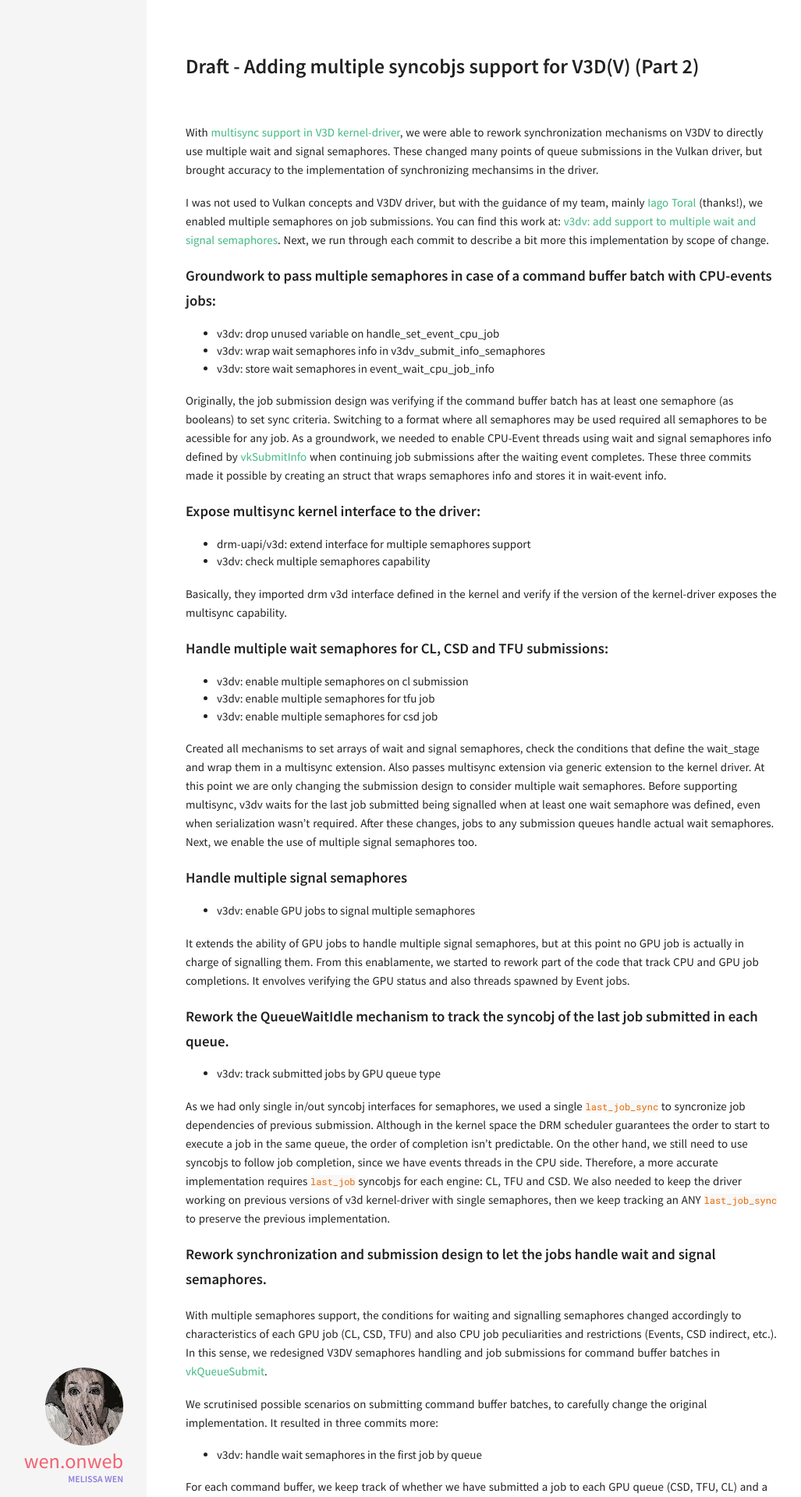
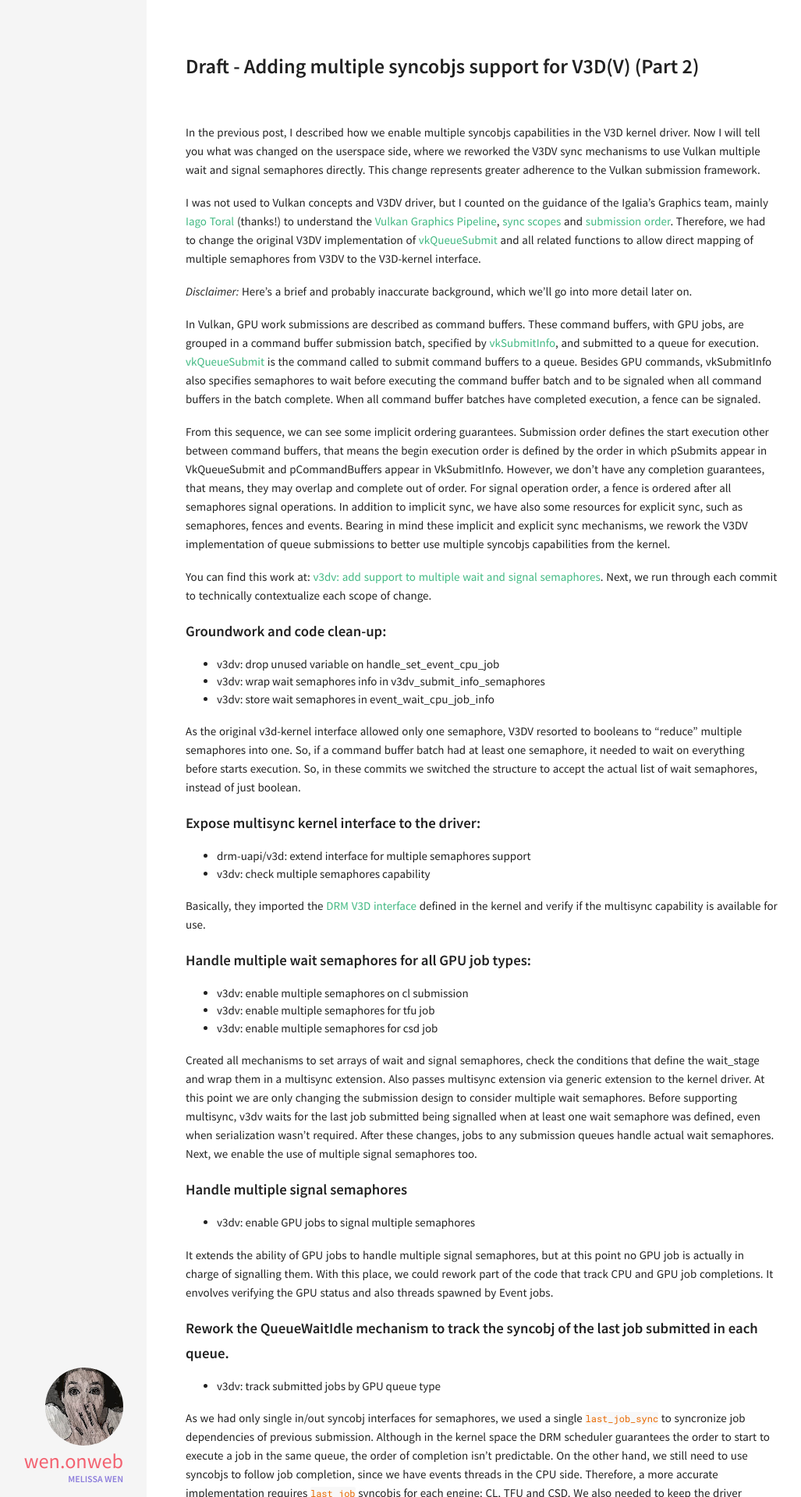
Before and after one commit to melissawen/melissawen.github.io, a Jekyll site: the page built from 2022-04-05-multisync-2.md, in a window 1280 px wide. Shown: the top 1920 px of the page at 78% size, without its empty margins (132-1159 px from the left). Built offline with Jekyll 4.4.1, drawn with Linux system fonts in a browser that asks for light colours.

Commit message:
multisync v2

```diff
--- a/2022-04-05-multisync-2.md
+++ b/2022-04-05-multisync-2.md
@@ -6,47 +6,57 @@ draft: draft
 permalink: /draft-multisync-p2
 ---
 
-With [multisync support in V3D kernel-driver](/draft-multisync-p1), we were able to rework
-synchronization mechanisms on V3DV to directly use multiple wait and signal
-semaphores. These changed many points of queue submissions in the Vulkan
-driver, but brought accuracy to the implementation of synchronizing mechansims
-in the driver.
+In the previous post, I described how we enable multiple syncobjs capabilities in the V3D kernel driver.
+Now I will tell you what was changed on the userspace side, where we reworked the V3DV sync mechanisms to use Vulkan multiple wait and signal semaphores directly.
+This change represents greater adherence to the Vulkan submission framework.
 
-I was not used to Vulkan concepts and V3DV driver, but with the guidance of my
-team, mainly [Iago Toral](https://blogs.igalia.com/itoral) (thanks!), we
-enabled multiple semaphores on job submissions. You can find this work at:
+I was not used to Vulkan concepts and V3DV driver, but I counted on the guidance
+of the Igalia's Graphics team, mainly [Iago Toral](https://blogs.igalia.com/itoral) (thanks!) to understand the [Vulkan Graphics Pipeline](https://vulkan-tutorial.com/Drawing_a_triangle/Graphics_pipeline_basics/Introduction), [sync scopes](https://www.khronos.org/registry/vulkan/specs/1.3-extensions/html/vkspec.html#synchronization-dependencies-scopes) and [submission order](https://www.khronos.org/registry/vulkan/specs/1.3-extensions/html/vkspec.html#synchronization-submission-order). Therefore, we had to change the original V3DV implementation of [vkQueueSubmit](https://www.khronos.org/registry/vulkan/specs/1.3-extensions/man/html/vkQueueSubmit.html) and all related functions to allow direct mapping of multiple semaphores from V3DV to the V3D-kernel interface.
+
+*Disclaimer:* Here's a brief and probably inaccurate background, which we'll go into more detail later on.
+
+In Vulkan, GPU work submissions are described as command buffers.
+These command buffers, with GPU jobs, are grouped in a command buffer
+submission batch, specified by [vkSubmitInfo](https://www.khronos.org/registry/vulkan/specs/1.3-extensions/man/html/VkSubmitInfo.html), and submitted to a queue for execution.
+[vkQueueSubmit](https://www.khronos.org/registry/vulkan/specs/1.3-extensions/man/html/vkQueueSubmit.html) is the command called to submit command buffers to a queue.
+Besides GPU commands, vkSubmitInfo also specifies semaphores to wait before executing the command buffer batch and to be signaled when all command buffers in the batch complete.
+When all command buffer batches have completed execution, a fence can be signaled.
+
+From this sequence, we can see some implicit ordering guarantees.
+Submission order defines the start execution other between command buffers, that means the begin execution order is defined by the order in which pSubmits appear in VkQueueSubmit and pCommandBuffers appear in VkSubmitInfo. However, we don't have any completion guarantees, that means, they may overlap and complete out of order.
+For signal operation order, a fence is ordered after all semaphores signal operations. In addition to implicit sync, we have also some resources for explicit sync, such as semaphores, fences and events. Bearing in mind these implicit and explicit sync mechanisms, we rework the V3DV implementation of queue submissions to better use multiple syncobjs capabilities from the kernel.
+
+
+You can find this work at:
 [v3dv: add support to multiple wait and signal
 semaphores](https://gitlab.freedesktop.org/mesa/mesa/-/merge_requests/13178).
-Next, we run through each commit to describe a bit more this implementation by
-scope of change.
+Next, we run through each commit to technically contextualize each scope of change.
 
-#### Groundwork to pass multiple semaphores in case of a command buffer batch with CPU-events jobs:
+#### Groundwork and code clean-up:
 
 - v3dv: drop unused variable on handle\_set\_event\_cpu\_job
 - v3dv: wrap wait semaphores info in v3dv\_submit\_info\_semaphores
 - v3dv: store wait semaphores in event\_wait\_cpu\_job\_info
 
-Originally, the job submission design was verifying if the command buffer batch
-has at least one semaphore (as booleans) to set sync criteria. Switching to a
-format where all semaphores may be used required all semaphores to be
-acessible for any job. As a groundwork, we needed to enable CPU-Event threads
-using wait and signal semaphores info defined by
-[vkSubmitInfo](https://www.khronos.org/registry/vulkan/specs/1.3-extensions/man/html/VkSubmitInfo.html)
-when continuing job submissions after the waiting event completes. These three
-commits made it possible by creating an struct that wraps semaphores info and
-stores it in wait-event info.
+As the original v3d-kernel interface allowed only one semaphore, V3DV
+resorted to booleans to "reduce" multiple semaphores into one. So, if a
+command buffer batch had at least one semaphore, it needed to wait on
+everything before starts execution. So, in these commits we switched
+the structure to accept the actual list of wait semaphores, instead of
+just boolean.
 
 #### Expose multisync kernel interface to the driver:
 - drm-uapi/v3d: extend interface for multiple semaphores support
 - v3dv: check multiple semaphores capability
 
-Basically, they imported drm v3d interface defined in the kernel and verify if
-the version of the kernel-driver exposes the multisync capability.
+Basically, they imported the [DRM V3D interface](https://cgit.freedesktop.org/drm/drm-misc/tree/include/uapi/drm/v3d_drm.h) defined in the kernel and verify if
+the multisync capability is available for use.
 
-#### Handle multiple wait semaphores for CL, CSD and TFU submissions:
+#### Handle multiple wait semaphores for all GPU job types:
 - v3dv: enable multiple semaphores on cl submission
 - v3dv: enable multiple semaphores for tfu job
 - v3dv: enable multiple semaphores for csd job
+
 
 Created all mechanisms to set arrays of wait and signal semaphores, check the
 conditions that define the wait\_stage and wrap them in a multisync extension.
@@ -62,10 +72,9 @@ signal semaphores too.
 - v3dv: enable GPU jobs to signal multiple semaphores
 
 It extends the ability of GPU jobs to handle multiple signal semaphores, but at
-this point no GPU job is actually in charge of signalling them. From this
-enablamente, we started to rework part of the code that track CPU and GPU job
-completions. It envolves verifying the GPU status and also threads spawned by
-Event jobs.
+this point no GPU job is actually in charge of signalling them. With this place,
+we could rework part of the code that track CPU and GPU job completions. It
+envolves verifying the GPU status and also threads spawned by Event jobs.
 
 #### Rework the QueueWaitIdle mechanism to track the syncobj of the last job submitted in each queue.
 - v3dv: track submitted jobs by GPU queue type
```
Also changed, not shown: 2022-04-04-multisync-1.md (+46 -42 lines).
